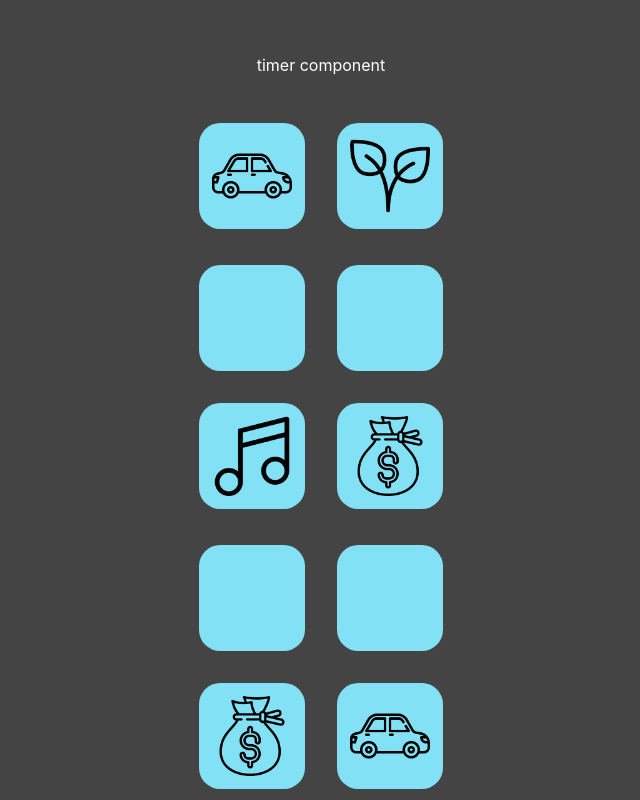
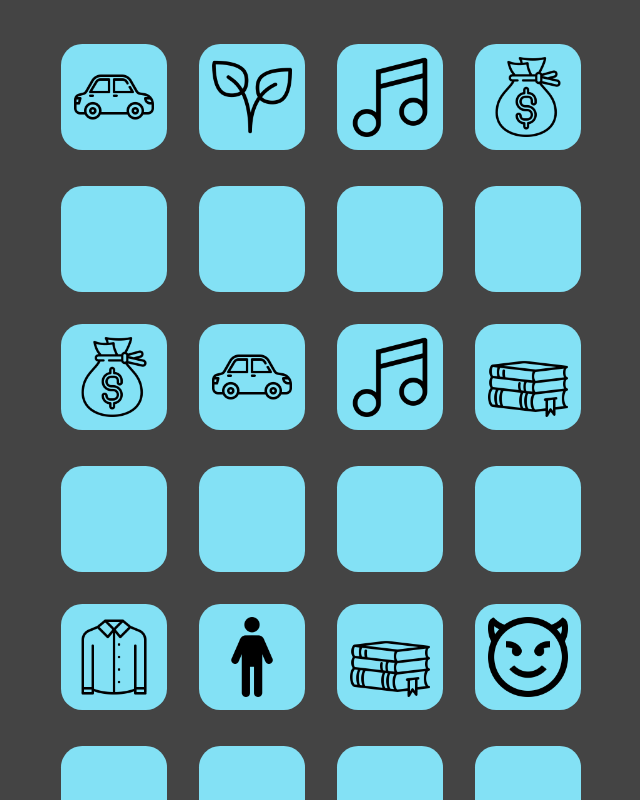
Before and after one commit to bayan-404/memory-cards, a Next.js app: page /game in a window 1280 px wide. Shown: the top 800 px of the page, without its empty margins (319-959 px from the left). Built offline with nearby package versions, Linux system fonts and the light colour scheme.

Commit message:
fix the style

```diff
--- a/layouts/GameLayout/game.module.css
+++ b/layouts/GameLayout/game.module.css
@@ -1,4 +1,7 @@
 .game {
+  margin: 3em 0 0 0;
+  height: 60em;
+  width: 60em;
   display: flex;
   flex-direction: column;
   align-items: center;
@@ -7,8 +10,7 @@
   margin: 2em;
 }
 .cardsgrid {
-  height: 670px;
-  width: 370px;
+  width: 70%;
   display: flex;
   justify-content: center;
   flex-wrap: wrap;
```
